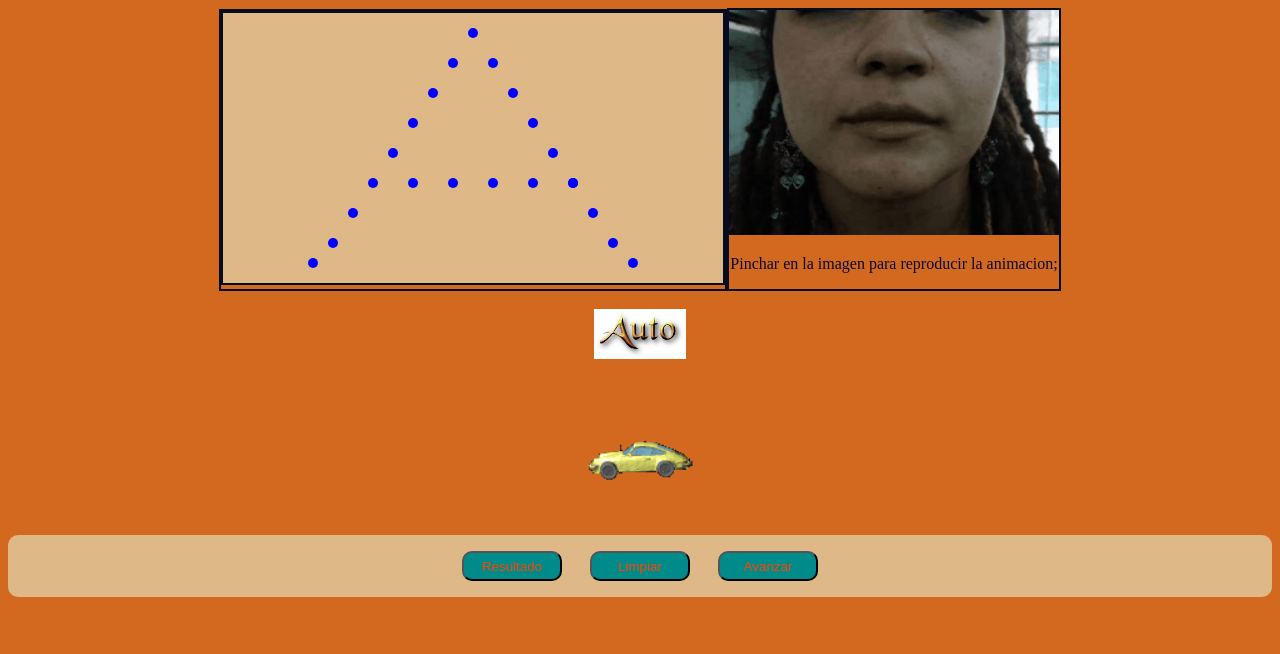
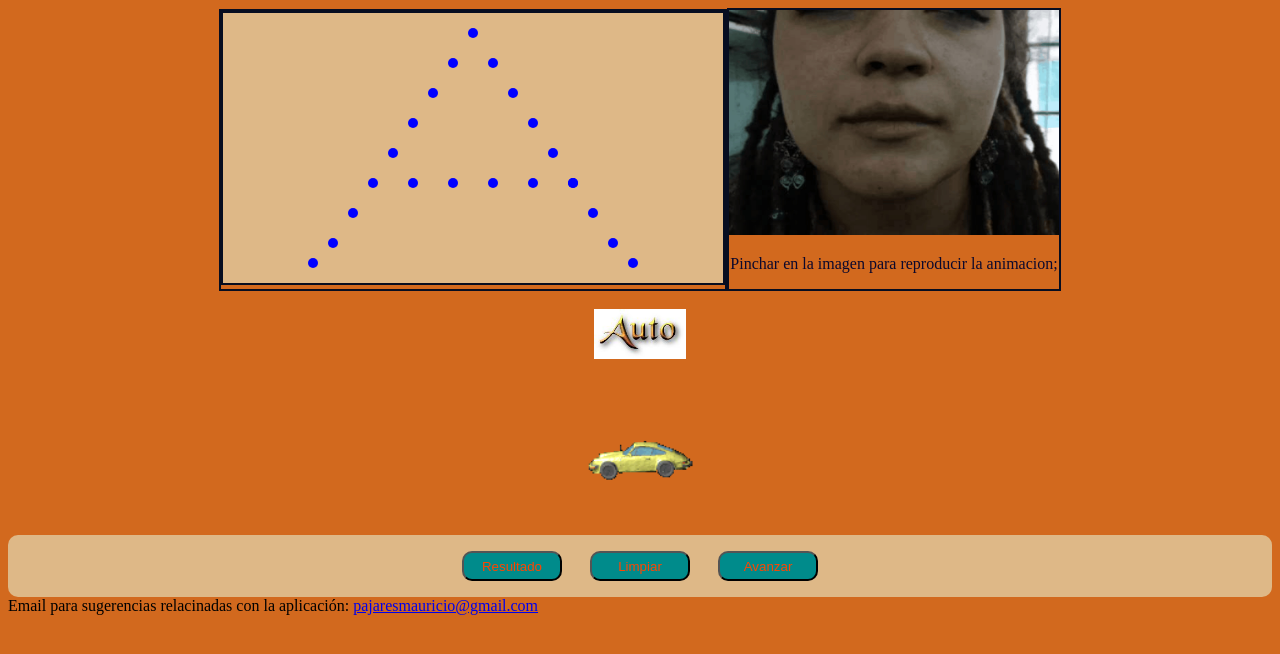
Before and after one commit to mauriciopajares/Alfabetizacion, a plain HTML site: page index.html in a window 1280 px wide. Drawn offline with Linux system fonts and the light colour scheme.

Commit message:
Update index.html

```diff
--- a/index.html
+++ b/index.html
@@ -34,6 +34,8 @@
 
   <script src="trazado.js"></script>
 
+  Email para sugerencias relacinadas con la aplicación: <a href="pajaresmauricio@gmail.com">pajaresmauricio@gmail.com</a>
+
 </body>
 
 </html>
```
